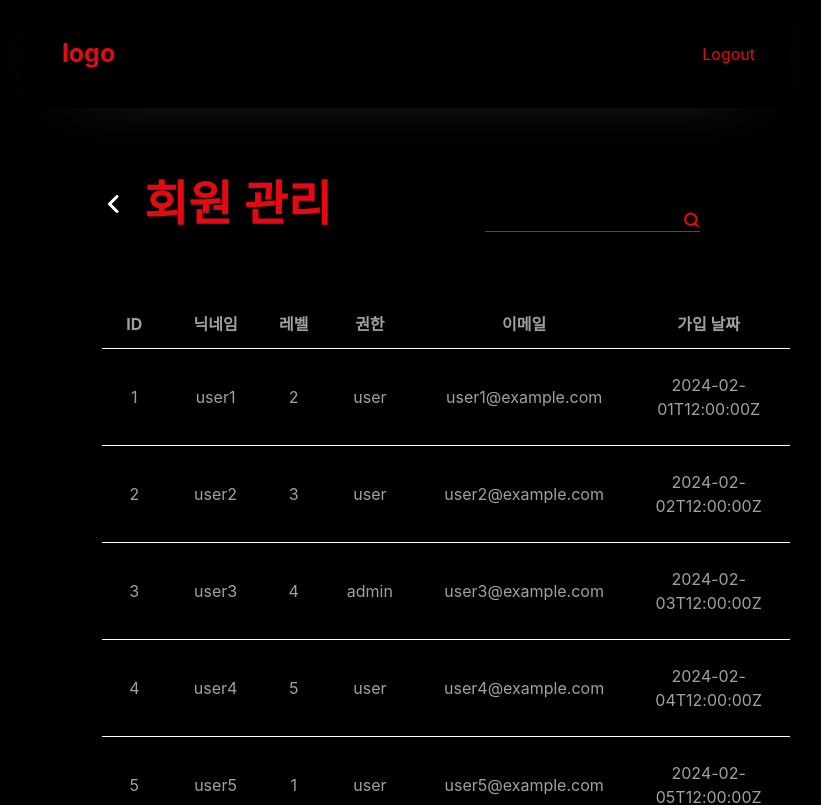
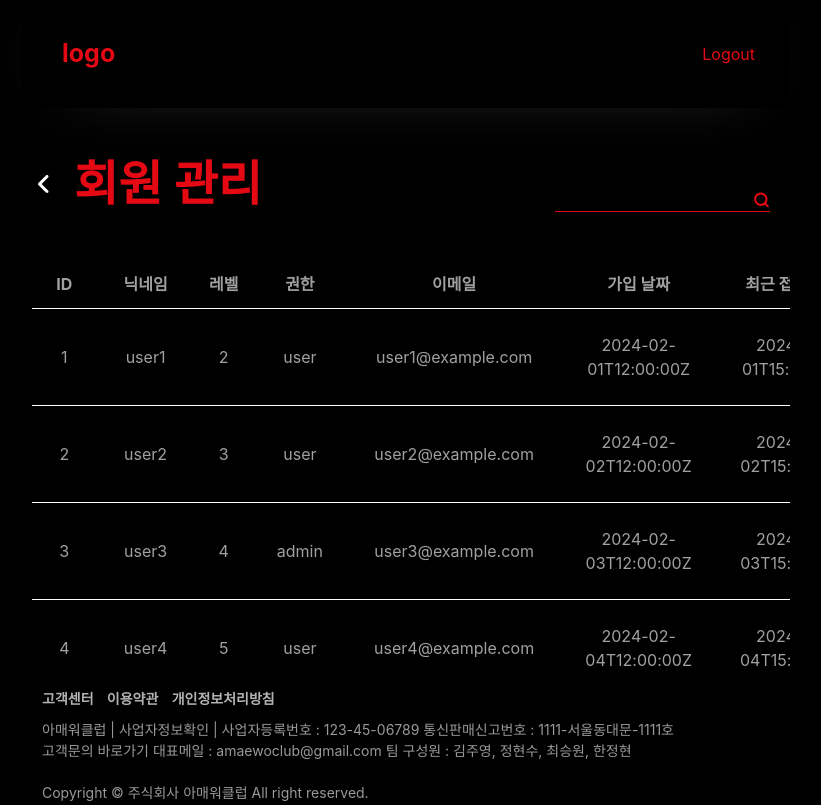
Before and after one commit to FRONT-END-BOOTCAMP-PLUS-3/A-maewoClub, a Next.js app: page /admin/users in a window 1280 px wide. Shown: the top 805 px of the page, without its empty margins (234-1055 px from the left). Built offline with nearby package versions, Linux system fonts and the light colour scheme.

Commit message:
[Design] 02/03 hanjeonghyun 테이블 스크롤 UI 변경 #88

```diff
--- a/components/index/admin/table/table.style.ts
+++ b/components/index/admin/table/table.style.ts
@@ -12,7 +12,7 @@ export const TitleContainer = styled.div`
   display: flex;
   align-items: center;
 
-  margin: 30px 0;
+  margin: 20px 0;
   gap: 18px;
 `;
 
@@ -23,9 +23,22 @@ export const CategoryTitle = styled.div`
 `;
 
 export const TableContainer = styled.div`
+  height: 70vh;
   overflow-x: auto;
-  padding: 0 5rem 2rem 5rem;
+  overflow-y: auto;
   color: #a0a0a0;
+  padding: 0 10px;
+
+  &::-webkit-scrollbar {
+    width: 10px;
+    height: 5px;
+    border-radius: 6px;
+    background: rgba(255, 255, 255, 0.4);
+  }
+  &::-webkit-scrollbar-thumb {
+    background: rgba(0, 0, 0, 0.3);
+    border-radius: 6px;
+  }
 `;
 
 export const StyledTable = styled.table`
```
